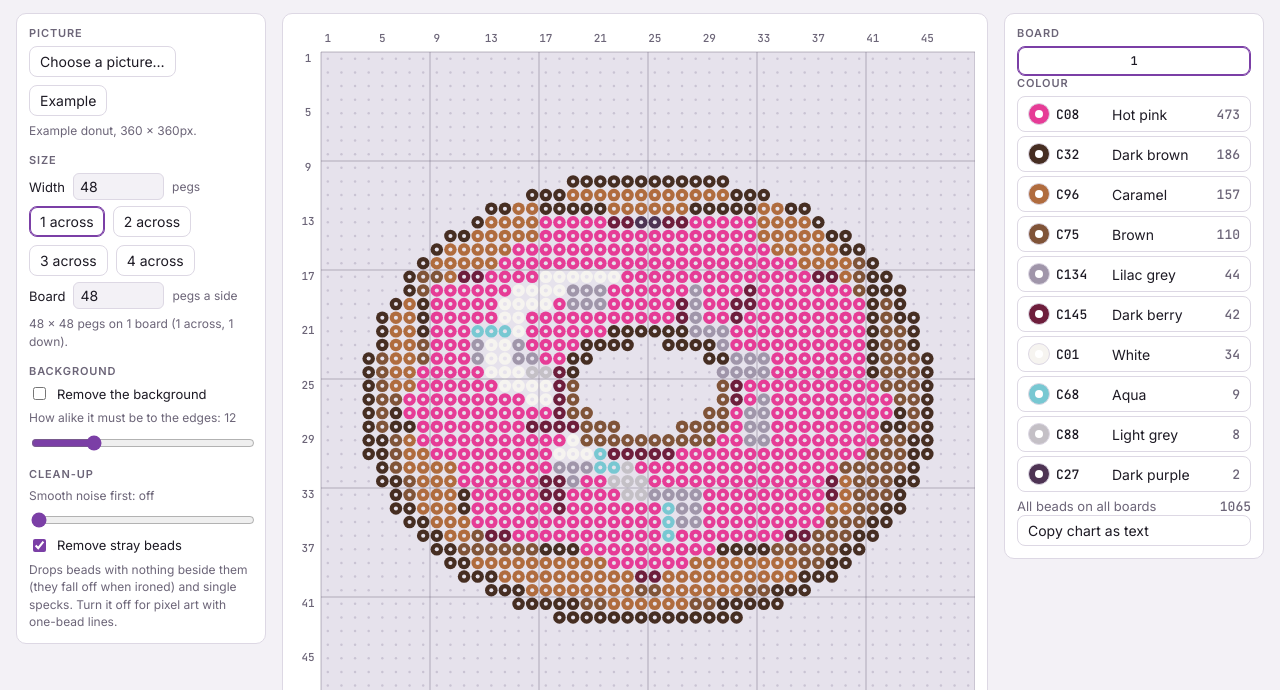
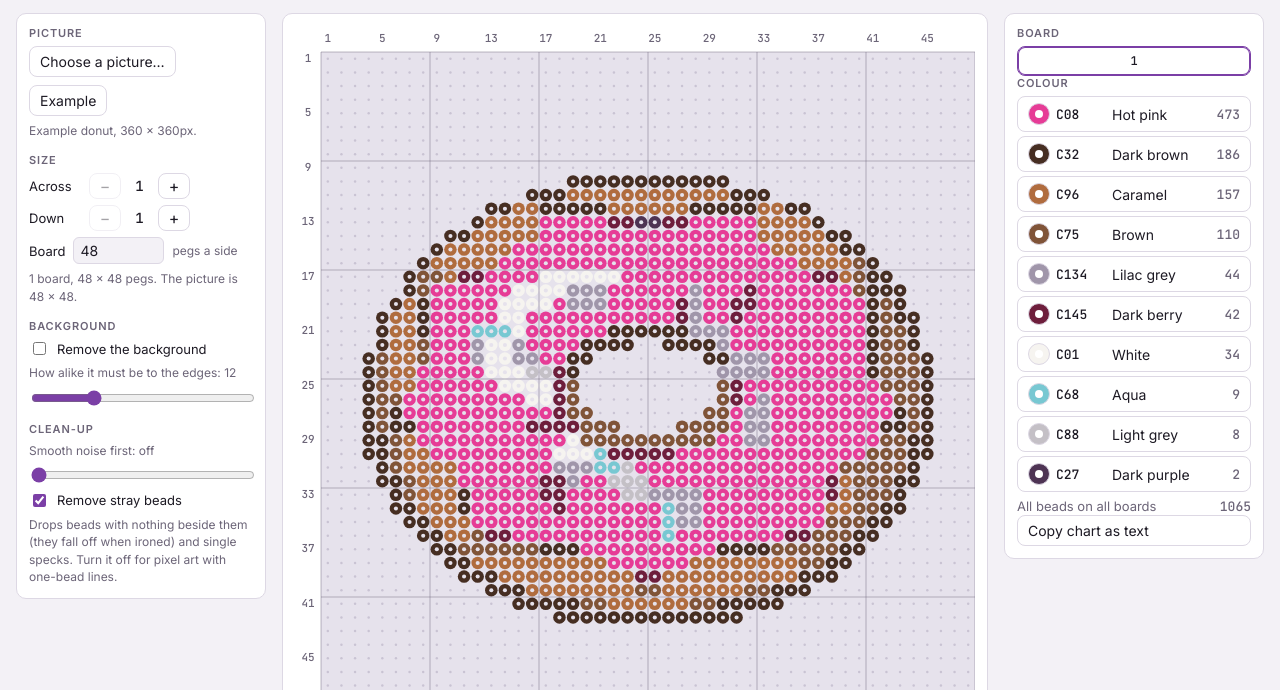
Before and after one commit to yonatankarp/bead-chart-maker, a plain HTML site: page index.html in a window 1280 px wide. Shown: the part 110-800 px from the top of the page. Drawn offline with Linux system fonts and the light colour scheme.

Commit message:
Boards can be added and removed across and down
The picture now fills however many boards you lay out, keeping its shape,
instead of being sized by a width in pegs.

```diff
--- a/index.html
+++ b/index.html
@@ -36,6 +36,10 @@ header p { margin: 4px 0 0; color: var(--muted); max-width: 70ch; }
 .row { display: flex; gap: 8px; align-items: center; flex-wrap: wrap; }
 .row label { font-size: 13px; }
 input[type=number] { width: 5.5em; }
+.step button { width: 32px; padding: 4px 0; text-align: center; font-size: 16px; line-height: 1; }
+.step button:disabled { opacity: 0.4; cursor: default; }
+.steplabel { font-size: 13px; width: 4em; }
+.step output { font-family: var(--mono); font-size: 14px; min-width: 1.5em; text-align: center; font-variant-numeric: tabular-nums; }
 input[type=number], input[type=text], select { font: inherit; color: inherit; background: var(--bg); border: 1px solid var(--line); border-radius: 6px; padding: 4px 6px; }
 input[type=range] { width: 100%; accent-color: var(--accent); }
 input[type=checkbox] { accent-color: var(--accent); }
@@ -93,8 +97,8 @@ textarea { width: 100%; box-sizing: border-box; font-family: var(--mono); font-s
       </section>
       <section>
         <p class="label">Size</p>
-        <div class="row"><label for="width">Width</label><input id="width" type="number" min="8" max="480" step="1"><span class="hint">pegs</span></div>
-        <div class="row" id="presets"></div>
+        <div class="row step"><span class="steplabel">Across</span><button type="button" id="across-" aria-label="One board fewer across">−</button><output id="acrossv" aria-live="polite"></output><button type="button" id="across+" aria-label="One board more across">+</button></div>
+        <div class="row step"><span class="steplabel">Down</span><button type="button" id="down-" aria-label="One board fewer down">−</button><output id="downv" aria-live="polite"></output><button type="button" id="down+" aria-label="One board more down">+</button></div>
         <div class="row"><label for="bsize">Board</label><input id="bsize" type="number" min="8" max="120" step="1"><span class="hint">pegs a side</span></div>
         <p class="hint" id="sizeinfo"></p>
       </section>
@@ -166,7 +170,8 @@ const DEFAULT_PAL = [
   ["C75", "Brown", "#805438"], ["C32", "Dark brown", "#462e22"], ["C08", "Hot pink", "#e63c96"], ["C132", "Magenta", "#aa3caa"],
   ["C145", "Dark berry", "#6e1e3c"], ["C68", "Aqua", "#78c8d2"],
 ].map(([code, name, hex], i) => ({ id: i + 1, code, name, hex, on: true }));
-const state = { width: 48, board: 48, clearbg: false, tol: 12, smooth: 0, tidy: true, view: "all", colour: null, pal: DEFAULT_PAL };
+const MAX_BOARDS = 8;
+const state = { across: 1, down: 1, board: 48, clearbg: false, tol: 12, smooth: 0, tidy: true, view: "all", colour: null, pal: DEFAULT_PAL };
 try { Object.assign(state, JSON.parse(localStorage.getItem("bead-maker") || "{}")); } catch (e) {}
 const save = () => { try { localStorage.setItem("bead-maker", JSON.stringify(state)); } catch (e) {} };
 const $ = id => document.getElementById(id);
@@ -177,7 +182,10 @@ let img = null, res = null, selectedRow = null;
 // ---------- picture -> grid ----------
 function convert() {
   if (!img) return;
-  const gw = state.width, gh = Math.max(1, Math.round(gw * img.naturalHeight / img.naturalWidth));
+  // The picture fills the boards as far as its shape allows, centred on them.
+  const B = state.board, bw = state.across, bh = state.down, ar = img.naturalWidth / img.naturalHeight;
+  let gw = bw * B, gh = Math.max(1, Math.round(gw / ar));
+  if (gh > bh * B) { gh = bh * B; gw = Math.max(1, Math.round(gh * ar)); }
   const W = Math.min(img.naturalWidth, gw * 4), H = Math.max(1, Math.round(W * img.naturalHeight / img.naturalWidth));
   const cv = document.createElement("canvas"); cv.width = W; cv.height = H;
   const cx = cv.getContext("2d", { willReadFrequently: true });
@@ -190,7 +198,6 @@ function convert() {
   const pal = state.pal.filter(p => p.on);
   let idx = C.match(cells, pal);
   if (state.tidy && !cells.nearest) idx = C.cleanup(idx, gw, gh, 2);
-  const B = state.board, bw = Math.ceil(gw / B), bh = Math.ceil(gh / B);
   res = { gw, gh, B, bw, bh, ox: Math.floor((bw * B - gw) / 2), oy: Math.floor((bh * B - gh) / 2),
           ids: Array.from(idx, i => i < 0 ? 0 : pal[i].id) };
   if (state.colour && !res.ids.includes(state.colour)) state.colour = null;
@@ -250,11 +257,12 @@ function draw() {
 
 // ---------- rails ----------
 function renderSettings() {
-  $("width").value = state.width; $("bsize").value = state.board; $("clearbg").checked = state.clearbg;
+  $("acrossv").textContent = state.across; $("downv").textContent = state.down; $("bsize").value = state.board;
+  $("across-").disabled = state.across <= 1; $("down-").disabled = state.down <= 1;
+  $("across+").disabled = state.across >= MAX_BOARDS; $("down+").disabled = state.down >= MAX_BOARDS; $("clearbg").checked = state.clearbg;
   $("tol").value = state.tol; $("tolv").textContent = state.tol; $("smooth").value = state.smooth;
   $("smoothv").textContent = ["off", "light", "medium", "strong"][state.smooth]; $("tidy").checked = state.tidy;
-  $("presets").innerHTML = [1, 2, 3, 4].map(n => `<button type="button" data-w="${n * state.board}" aria-pressed="${state.width === n * state.board}">${n} across</button>`).join("");
-  if (res) $("sizeinfo").textContent = `${res.gw} × ${res.gh} pegs on ${res.bw * res.bh} board${res.bw * res.bh > 1 ? "s" : ""} (${res.bw} across, ${res.bh} down).`;
+  if (res) $("sizeinfo").textContent = `${res.bw * res.bh} board${res.bw * res.bh > 1 ? "s" : ""}, ${res.bw * res.B} × ${res.bh * res.B} pegs. The picture is ${res.gw} × ${res.gh}.`;
 }
 function renderFilter() {
   if (!res) return;
@@ -292,9 +300,9 @@ function render(again = true) { if (again) convert(); renderSettings(); renderFi
 let pending = 0;
 const soon = () => { cancelAnimationFrame(pending); pending = requestAnimationFrame(() => { save(); render(); }); };
 const num = (el, lo, hi) => Math.max(lo, Math.min(hi, Math.round(+el.value || lo)));
-$("width").addEventListener("change", e => { state.width = num(e.target, 8, 480); soon(); });
+for (const k of ["across", "down"]) for (const d of [-1, 1])
+  $(k + (d < 0 ? "-" : "+")).addEventListener("click", () => { state[k] = Math.max(1, Math.min(MAX_BOARDS, state[k] + d)); state.view = "all"; soon(); });
 $("bsize").addEventListener("change", e => { state.board = num(e.target, 8, 120); state.view = "all"; soon(); });
-$("presets").addEventListener("click", e => { const b = e.target.closest("[data-w]"); if (b) { state.width = +b.dataset.w; soon(); } });
 $("clearbg").addEventListener("change", e => { state.clearbg = e.target.checked; soon(); });
 $("tol").addEventListener("input", e => { state.tol = +e.target.value; soon(); });
 $("smooth").addEventListener("input", e => { state.smooth = +e.target.value; soon(); });
```
Also changed, not shown: 1 other file.
